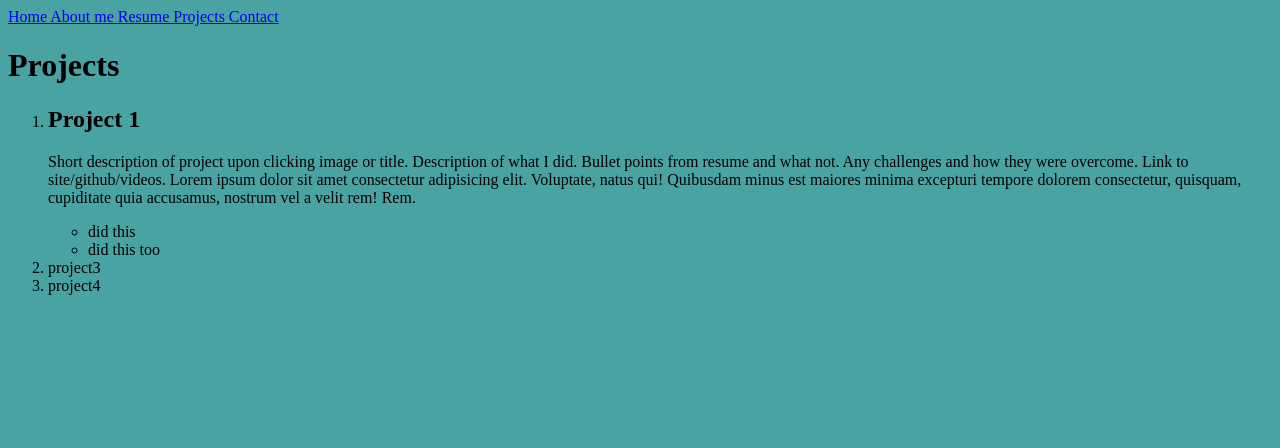
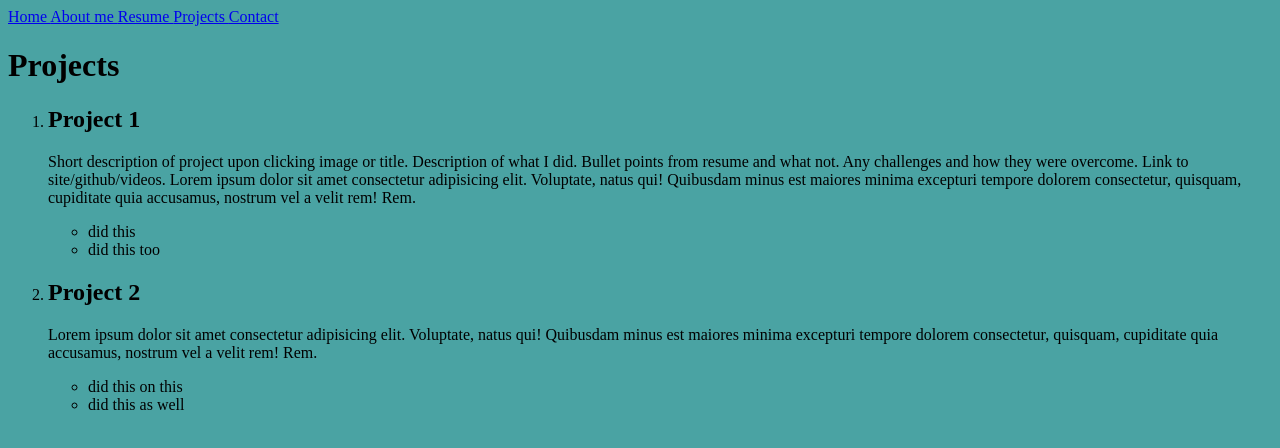
Before and after one commit to zachty/portfolio, a Next.js app: page /projects in a window 1280 px wide. Shown: the top 448 px of the page. Built offline with nearby package versions, Linux system fonts and the light colour scheme.

Commit message:
abstracted remaining project components

```diff
--- a/pages/projects.jsx
+++ b/pages/projects.jsx
@@ -26,11 +26,11 @@ export default function Projects() {
             {/* TODO: make project component, class style for this lisyt */}
             <h1>Projects</h1>
             <ol>
-                <li>
-                    <Project proj={projects[0]} />
-                </li>
-                <li>project3</li>
-                <li>project4</li>
+                {projects.map((project, idx) => (
+                    <li key={idx}>
+                        <Project proj={project} />
+                    </li>
+                ))}
             </ol>
         </div>
     );
```
